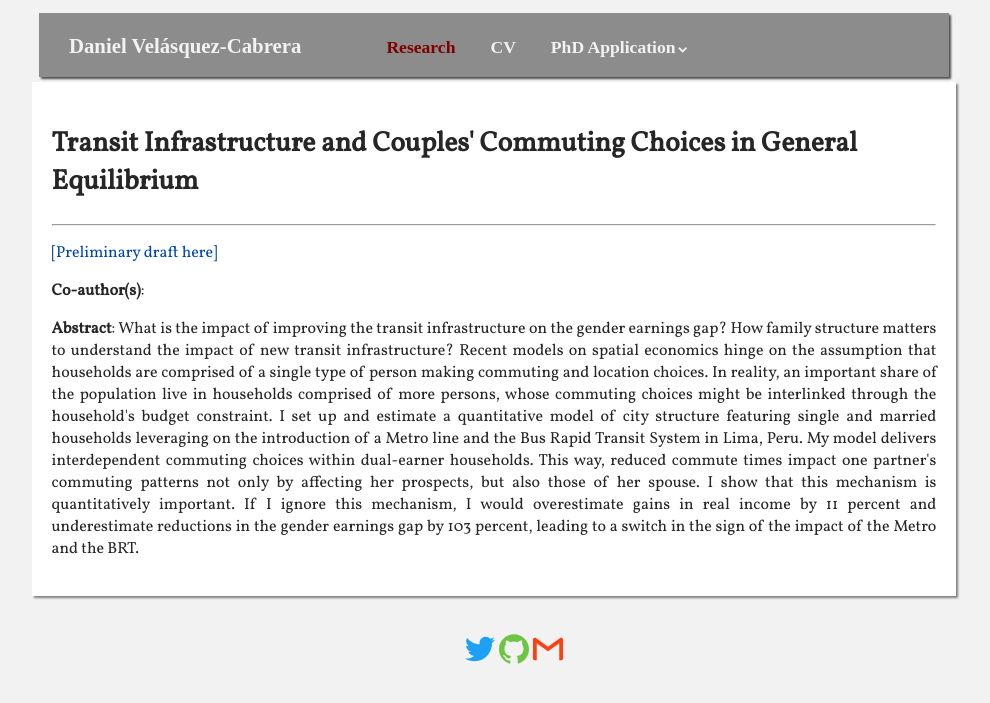
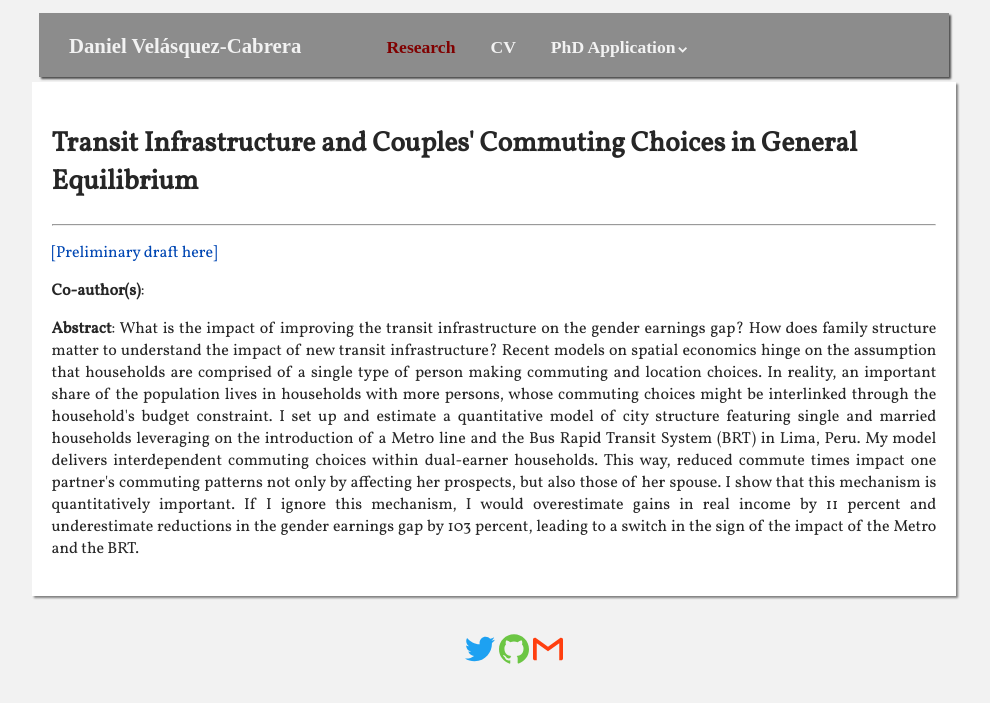
Before and after one commit to dvelasquezc/dvelasquezc.github.io, a Jekyll site: the page built from _research/lima_gender_urban.md, in a window 1280 px wide. Shown: the top 703 px of the page, without its empty margins (146-1136 px from the left). Built offline with Jekyll 4.4.1, drawn with Linux system fonts in a browser that asks for light colours; some web fonts are replaced.

Commit message:
update draft

```diff
--- a/_research/lima_gender_urban.md
+++ b/_research/lima_gender_urban.md
@@ -5,7 +5,7 @@
 link: "no"
 presented: "no"
 pdf: 'no'
-abstract: 'What is the impact of improving the transit infrastructure on the gender earnings gap? How family structure matters to understand the impact of new transit infrastructure? Recent models on spatial economics hinge on the assumption that households are comprised of a single type of person making commuting and location choices. In reality, an important share of the population live in households comprised of more persons, whose commuting choices might be interlinked through the household&apos;s budget constraint. I set up and estimate a quantitative model of city structure featuring single and married households leveraging on the introduction of a Metro line and the Bus Rapid Transit System in Lima, Peru. My model delivers interdependent commuting choices within dual-earner households. This way, reduced commute times impact one partner&apos;s commuting patterns not only by affecting her prospects, but also those of her spouse. I show that this mechanism is quantitatively important. If I ignore this mechanism, I would overestimate gains in real income by 11 percent and underestimate reductions in the gender earnings gap by 103 percent, leading to a switch in the sign of the impact of the Metro and the BRT.'
+abstract: 'What is the impact of improving the transit infrastructure on the gender earnings gap? How does family structure matter to understand the impact of new transit infrastructure? Recent models on spatial economics hinge on the assumption that households are comprised of a single type of person making commuting and location choices. In reality, an important share of the population lives in households with more persons, whose commuting choices might be interlinked through the household&apos;s budget constraint. I set up and estimate a quantitative model of city structure featuring single and married households leveraging on the introduction of a Metro line and the Bus Rapid Transit System (BRT) in Lima, Peru. My model delivers interdependent commuting choices within dual-earner households. This way, reduced commute times impact one partner&apos;s commuting patterns not only by affecting her prospects, but also those of her spouse. I show that this mechanism is quantitatively important. If I ignore this mechanism, I would overestimate gains in real income by 11 percent and underestimate reductions in the gender earnings gap by 103 percent, leading to a switch in the sign of the impact of the Metro and the BRT. '
 funding: ' CAF - Development Bank of Latin America '
 order_paper: 2
 layout: page
```
